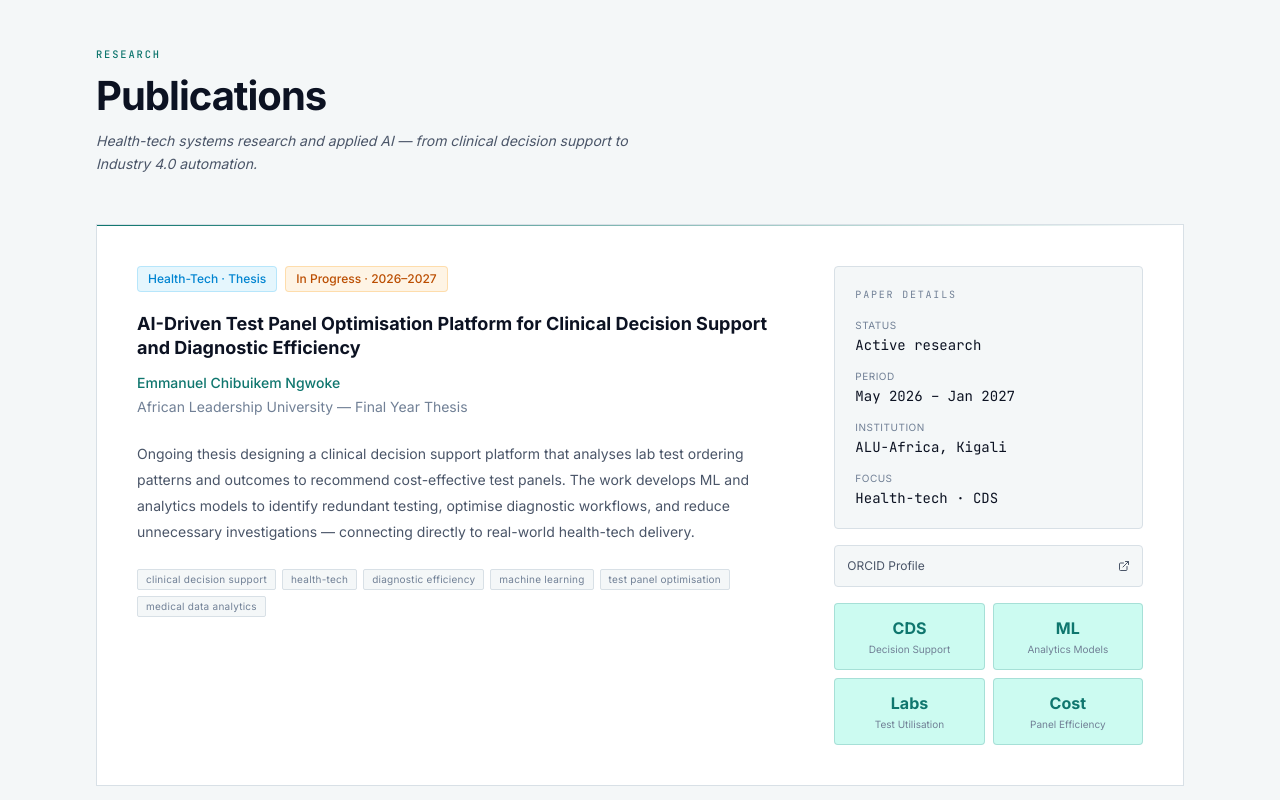
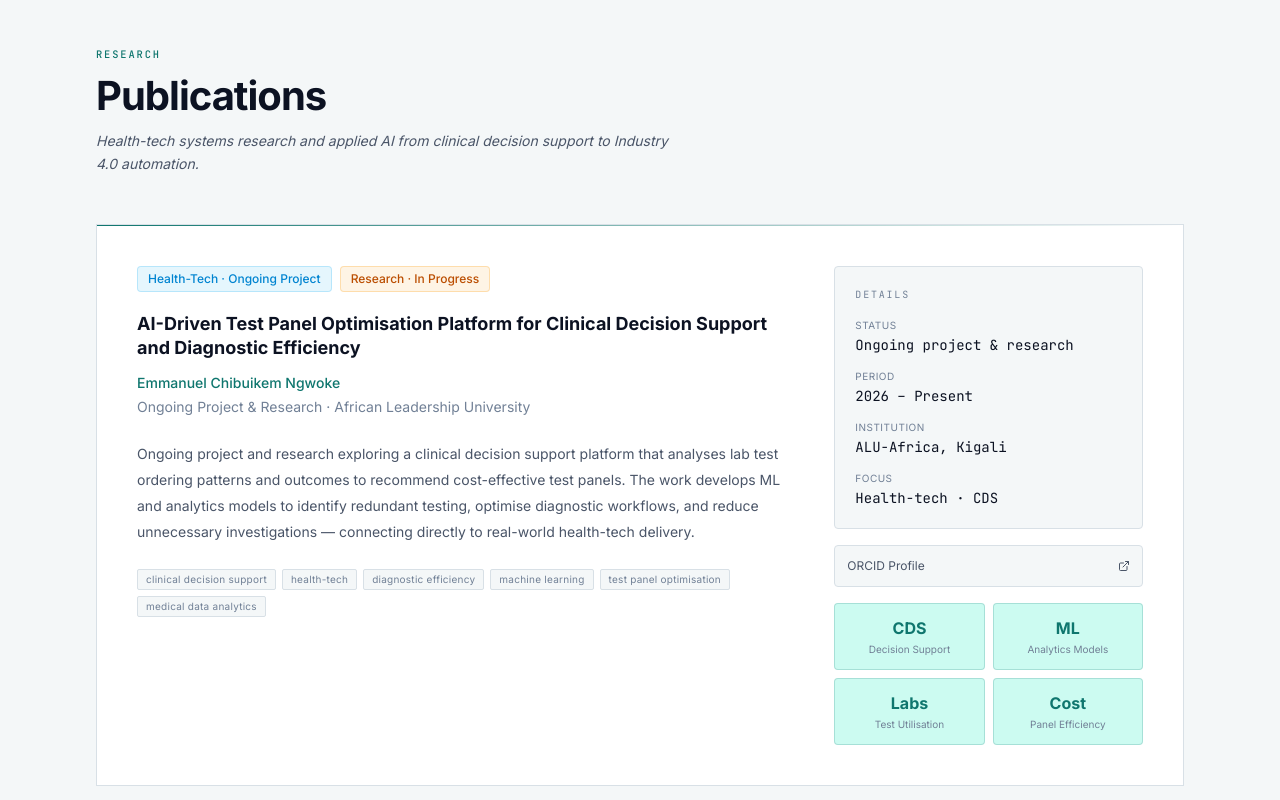
Before and after one commit to Emma001code/portfolio, a React (Vite) app: page / in a window 1280 px wide. Shown: the part 6840-7640 px from the top of the page. Built offline with nearby package versions, Linux system fonts and the light colour scheme.

Commit message:
Reframe clinical decision support work as ongoing research, not a final-year thesis.

```diff
--- a/src/data/content.ts
+++ b/src/data/content.ts
@@ -346,7 +346,7 @@ export const education = {
     school: 'African Leadership University (ALU-Africa)',
     location: 'Kigali, Rwanda',
     period: 'May 2024 – April 2027',
-    metricLabel: 'TGPA',
+    metricLabel: 'CGPA',
     metric: '4.63/5.0',
     badge: 'Mastercard Foundation Scholar',
     topCourses: [
@@ -380,17 +380,17 @@ export const research = {
   eyebrow: 'Research',
   title: 'Publications',
   subtitle:
-    'Health-tech systems research and applied AI — from clinical decision support to Industry 4.0 automation.',
+    'Health-tech systems research and applied AI from clinical decision support to Industry 4.0 automation.',
   thesis: {
-    status: 'In Progress',
+    status: 'Ongoing',
     statusTone: 'progress' as const,
-    badges: ['Health-Tech · Thesis', 'In Progress · 2026–2027'],
+    badges: ['Health-Tech · Ongoing Project', 'Research · In Progress'],
     title:
       'AI-Driven Test Panel Optimisation Platform for Clinical Decision Support and Diagnostic Efficiency',
     authors: 'Emmanuel Chibuikem Ngwoke',
-    venue: 'African Leadership University — Final Year Thesis',
+    venue: 'Ongoing Project & Research · African Leadership University',
     abstract:
-      'Ongoing thesis designing a clinical decision support platform that analyses lab test ordering patterns and outcomes to recommend cost-effective test panels. The work develops ML and analytics models to identify redundant testing, optimise diagnostic workflows, and reduce unnecessary investigations — connecting directly to real-world health-tech delivery.',
+      'Ongoing project and research exploring a clinical decision support platform that analyses lab test ordering patterns and outcomes to recommend cost-effective test panels. The work develops ML and analytics models to identify redundant testing, optimise diagnostic workflows, and reduce unnecessary investigations — connecting directly to real-world health-tech delivery.',
     tags: [
       'clinical decision support',
       'health-tech',
@@ -400,8 +400,8 @@ export const research = {
       'medical data analytics',
     ],
     details: [
-      { label: 'Status', value: 'Active research' },
-      { label: 'Period', value: 'May 2026 – Jan 2027' },
+      { label: 'Status', value: 'Ongoing project & research' },
+      { label: 'Period', value: '2026 – Present' },
       { label: 'Institution', value: 'ALU-Africa, Kigali' },
       { label: 'Focus', value: 'Health-tech · CDS' },
     ],
--- a/src/sections/Research.tsx
+++ b/src/sections/Research.tsx
@@ -63,7 +63,7 @@ function ResearchPaperCard({ paper }: { paper: ResearchCard }) {
           <div className="space-y-4">
             <div className="rounded-sm border border-[var(--color-line)] bg-[var(--color-canvas)] p-5">
               <p className="font-mono mb-4 text-[10px] tracking-[0.18em] text-[var(--color-ink-faint)] uppercase">
-                Paper Details
+                Details
               </p>
               <dl className="space-y-3.5">
                 {paper.details.map((d) => (
```
Also changed, not shown: 2 other files (tests, documents, lock files or other folders).
